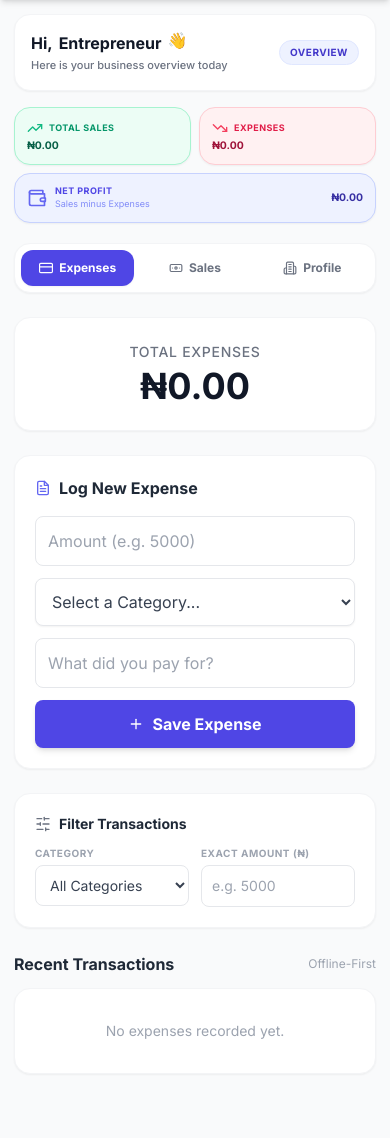
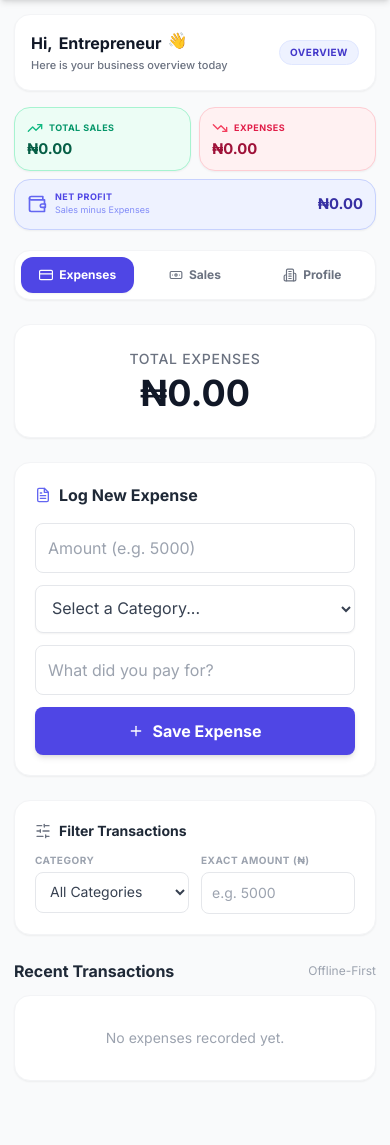
Before and after one commit to abdulsamadtaiwo648-dotcom/Python_Project, a Flask app: page /dashboard in a window 390 px wide. Shown: the part 58-1203 px from the top of the page. Before the commit the page ends 1133 px from the top, so only its background shows below. Run offline with Flask 3, Linux system fonts and the light colour scheme; the visitor is signed in with stand-in values (Sample User, id 1); data that the repository does not hold is empty; some libraries are stand-ins or nearby versions.

Commit message:
Optimize mobile responsiveness, fluid stat card box values, responsive form layout, and corporate thermal receipt generator

```diff
--- a/templates/index.html
+++ b/templates/index.html
@@ -25,17 +25,16 @@
 
         /* ── Stat Cards: fluid number sizing so figures never overflow ── */
         .stat-value {
-            font-size: clamp(0.65rem, 2.2vw, 0.9rem);
+            font-size: clamp(0.75rem, 3.8vw, 1.15rem);
             font-weight: 800;
-            line-height: 1.2;
-            word-break: break-all;
-            overflow-wrap: anywhere;
-            hyphens: auto;
+            line-height: 1.25;
+            word-break: break-word;
+            overflow-wrap: break-word;
             display: block;
             white-space: normal;
         }
         @media (min-width: 640px) {
-            .stat-value { font-size: clamp(0.8rem, 1.8vw, 1rem); }
+            .stat-value { font-size: 1.25rem; }
         }
 
         /* ── Business Card: Professional white printed-card style ─── */
@@ -527,7 +526,7 @@
                         </div>
 
                         <!-- Phone & WhatsApp -->
-                        <div class="grid grid-cols-2 gap-3">
+                        <div class="grid grid-cols-1 sm:grid-cols-2 gap-3">
                             <div>
                                 <label class="block text-xs font-bold text-gray-700 uppercase tracking-wider mb-1">Business Phone</label>
                                 <input type="tel" name="business_phone" id="profile-business-phone" placeholder="+2348012345678" value="{{ profile.business_phone if profile else '' }}"
@@ -541,7 +540,7 @@
                         </div>
 
                         <!-- Instagram & Address -->
-                        <div class="grid grid-cols-2 gap-3">
+                        <div class="grid grid-cols-1 sm:grid-cols-2 gap-3">
                             <div>
                                 <label class="block text-xs font-bold text-gray-700 uppercase tracking-wider mb-1">Instagram Handle</label>
                                 <input type="text" name="instagram_handle" id="profile-instagram-handle" placeholder="@aisha_wears" value="{{ profile.instagram_handle if profile else '' }}"
@@ -1684,7 +1683,7 @@
                     if (receiptItems.length === 0) receiptItems = [saleRecord];
 
                     // ── Data ──────────────────────────────────────────────────
-                    const companyName     = (profileRecord?.company_name  || 'SoloBiz Business').toUpperCase();
+                    const companyName     = (profileRecord?.company_name  || 'SoloBiz Vendor').toUpperCase();
                     const bizPhone        = profileRecord?.business_phone  || '';
                     const bizAddress      = profileRecord?.business_address || '';
                     const whatsappNumber  = profileRecord?.whatsapp_number || '';
@@ -1693,10 +1692,11 @@
                     const brandColorHex   = profileRecord?.brand_color || '#4F46E5';
                     const customerName    = saleRecord.customer_name || 'Valued Customer';
                     const receiptId       = saleRecord.receipt_id   || `REC-${String(saleLocalId).padStart(5,'0')}`;
-                    const dateStr         = saleRecord.date
-                        ? new Date(saleRecord.date).toLocaleDateString('en-NG', { day:'2-digit', month:'short', year:'numeric' })
-                        : new Date().toLocaleDateString('en-NG', { day:'2-digit', month:'short', year:'numeric' });
-                    const timeStr         = new Date().toLocaleTimeString('en-NG', { hour:'2-digit', minute:'2-digit' });
+
+                    const dateObj         = saleRecord.date ? new Date(saleRecord.date) : new Date();
+                    const dateStr         = dateObj.toLocaleDateString('en-NG', { day:'2-digit', month:'short', year:'numeric' });
+                    const timeStr         = dateObj.toLocaleTimeString('en-NG', { hour:'2-digit', minute:'2-digit' });
+
                     const grandTotal      = receiptItems.reduce((s,i) => s + parseFloat(i.amount||0), 0);
                     const fmt             = (n) => 'NGN ' + n.toLocaleString('en-US',{minimumFractionDigits:2,maximumFractionDigits:2});
 
@@ -1709,37 +1709,39 @@
                     const [brandR, brandG, brandB] = hexToRgb(brandColorHex);
 
                     // ── Page size: 80mm wide, height auto ─────────────────────
-                    const lineCount  = receiptItems.length;
-                    const extraHeight = storePolicy ? 12 : 0;
-                    const docHeight  = 155 + (lineCount * 7) + extraHeight;
-                    const { jsPDF }  = window.jspdf;
-                    const doc        = new jsPDF({ orientation:'portrait', unit:'mm', format:[80, docHeight] });
+                    const lineCount   = receiptItems.length;
+                    const policyLines = storePolicy ? Math.ceil(storePolicy.length / 42) : 0;
+                    const docHeight   = Math.max(160, 130 + (lineCount * 8) + (policyLines * 4.5));
+                    const { jsPDF }   = window.jspdf;
+                    const doc         = new jsPDF({ orientation:'portrait', unit:'mm', format:[80, docHeight] });
 
                     // ────────────────────────────────────────────────────────
-                    //  HEADER BLOCK
+                    // 1. HEADER BANNER (Brand Color & Dark Accent)
                     // ────────────────────────────────────────────────────────
-                    // Brand color top bar
                     doc.setFillColor(brandR, brandG, brandB);
-                    doc.roundedRect(0, 0, 80, 24, 0, 0, 'F');
-
-                    // Dark accent line under header
-                    doc.setFillColor(15, 23, 42);
-                    doc.rect(0, 24, 80, 1.5, 'F');
-
-                    // Company name
+                    doc.rect(0, 0, 80, 26, 'F');
+
+                    doc.setFillColor(15, 23, 42); // Dark slate bottom bar accent
+                    doc.rect(0, 26, 80, 2, 'F');
+
+                    // Company Name
                     doc.setTextColor(255, 255, 255);
                     doc.setFont('helvetica', 'bold');
-                    doc.setFontSize(12);
-                    doc.text(companyName, 40, 11, { align: 'center' });
-
-                    // Sub-line: OFFICIAL RECEIPT
-                    doc.setFont('helvetica', 'normal');
+                    doc.setFontSize(13);
+                    doc.text(companyName, 40, 12, { align: 'center' });
+
+                    // Official Receipt Badge
+                    doc.setFillColor(255, 255, 255);
+                    doc.roundedRect(18, 16.5, 44, 6, 1.5, 1.5, 'F');
+                    doc.setTextColor(brandR, brandG, brandB);
+                    doc.setFont('helvetica', 'bold');
                     doc.setFontSize(7.5);
-                    doc.setTextColor(255, 255, 255);
-                    doc.text('OFFICIAL RECEIPT', 40, 18, { align: 'center' });
-
-                    // ── Contact Info under header ──────────────────────────
-                    let y = 30;
+                    doc.text('OFFICIAL PAYMENT RECEIPT', 40, 20.7, { align: 'center' });
+
+                    // ────────────────────────────────────────────────────────
+                    // 2. VENDOR CONTACT INFO
+                    // ────────────────────────────────────────────────────────
+                    let y = 33;
                     doc.setFont('helvetica', 'normal');
                     doc.setFontSize(7.5);
                     doc.setTextColor(71, 85, 105);
@@ -1747,154 +1749,170 @@
                     let contactParts = [];
                     if (bizPhone) contactParts.push(`Tel: ${bizPhone}`);
                     if (whatsappNumber) contactParts.push(`WA: ${whatsappNumber}`);
-                    if (contactParts.length > 0) { doc.text(contactParts.join(' · '), 40, y, { align:'center' }); y += 4.5; }
+                    if (contactParts.length > 0) {
+                        doc.text(contactParts.join('  ·  '), 40, y, { align: 'center' });
+                        y += 4.5;
+                    }
 
                     if (instagramHandle) {
                         const handleStr = instagramHandle.startsWith('@') ? instagramHandle : '@' + instagramHandle;
-                        doc.text(`IG: ${handleStr}`, 40, y, { align:'center' }); y += 4.5;
-                    }
-                    if (bizAddress) { doc.text(bizAddress, 40, y, { align:'center' }); y += 4.5; }
-                    y += 2;
-
-                    // ── Dotted divider ────────────────────────────────────
-                    doc.setDrawColor(203, 213, 225);
-                    doc.setLineDash([1, 1.5], 0);
+                        doc.text(`Instagram: ${handleStr}`, 40, y, { align: 'center' });
+                        y += 4.5;
+                    }
+                    if (bizAddress) {
+                        doc.text(bizAddress, 40, y, { align: 'center' });
+                        y += 4.5;
+                    }
+                    y += 1;
+
+                    // Divider
+                    doc.setDrawColor(226, 232, 240);
+                    doc.setLineWidth(0.3);
                     doc.line(5, y, 75, y);
-                    doc.setLineDash([], 0);
-                    y += 6;
-
-                    // ── Receipt Meta: Receipt# / Date / Customer ──────────
-                    const metaLeft  = 6;
-                    const metaRight = 74;
-
-                    // Receipt #
+                    y += 5;
+
+                    // ────────────────────────────────────────────────────────
+                    // 3. INVOICE META & CUSTOMER DETAILS BOX
+                    // ────────────────────────────────────────────────────────
+                    doc.setFillColor(248, 250, 252);
+                    doc.roundedRect(4, y, 72, 22, 2, 2, 'F');
+                    doc.setDrawColor(226, 232, 240);
+                    doc.roundedRect(4, y, 72, 22, 2, 2, 'S');
+
+                    const metaLeft  = 7;
+                    const metaRight = 73;
+
+                    // Receipt No
                     doc.setFont('helvetica', 'bold');
-                    doc.setFontSize(8);
+                    doc.setFontSize(7.5);
                     doc.setTextColor(100, 116, 139);
-                    doc.text('Receipt No:', metaLeft, y);
+                    doc.text('Receipt No:', metaLeft, y + 5.5);
                     doc.setFont('helvetica', 'bold');
                     doc.setTextColor(15, 23, 42);
-                    doc.text(receiptId, metaRight, y, { align: 'right' });
-                    y += 5;
+                    doc.text(receiptId, metaRight, y + 5.5, { align: 'right' });
 
                     // Date & Time
                     doc.setFont('helvetica', 'bold');
                     doc.setTextColor(100, 116, 139);
-                    doc.text('Date:', metaLeft, y);
+                    doc.text('Date & Time:', metaLeft, y + 11.5);
                     doc.setFont('helvetica', 'normal');
                     doc.setTextColor(15, 23, 42);
-                    doc.text(`${dateStr}  ${timeStr}`, metaRight, y, { align: 'right' });
-                    y += 5;
-
-                    // Customer
+                    doc.text(`${dateStr}  ${timeStr}`, metaRight, y + 11.5, { align: 'right' });
+
+                    // Customer Name & Paid Badge
                     doc.setFont('helvetica', 'bold');
                     doc.setTextColor(100, 116, 139);
-                    doc.text('Bill To:', metaLeft, y);
-                    doc.setFont('helvetica', 'normal');
-                    doc.setTextColor(15, 23, 42);
-                    doc.text(customerName, metaRight, y, { align: 'right' });
-                    y += 7;
-
-                    // ── Items Table Header ─────────────────────────────────
-                    doc.setFillColor(241, 245, 249);
-                    doc.rect(4, y - 1, 72, 7, 'F');
+                    doc.text('Customer:', metaLeft, y + 17.5);
+                    doc.setFont('helvetica', 'bold');
+                    doc.setTextColor(16, 185, 129); // Green paid status
+                    doc.text(`${customerName}  [ PAID ]`, metaRight, y + 17.5, { align: 'right' });
+
+                    y += 27;
+
+                    // ────────────────────────────────────────────────────────
+                    // 4. ITEMIZED PURCHASE TABLE
+                    // ────────────────────────────────────────────────────────
+                    // Table Header
+                    doc.setFillColor(15, 23, 42);
+                    doc.rect(4, y, 72, 7, 'F');
                     doc.setFont('helvetica', 'bold');
                     doc.setFontSize(7.5);
-                    doc.setTextColor(51, 65, 85);
-                    doc.text('DESCRIPTION', metaLeft, y + 4);
-                    doc.text('AMOUNT', metaRight, y + 4, { align: 'right' });
-                    y += 9;
-
-                    // ── Item Rows ─────────────────────────────────────────
+                    doc.setTextColor(255, 255, 255);
+                    doc.text('ITEM / DESCRIPTION', metaLeft, y + 4.5);
+                    doc.text('AMOUNT (NGN)', metaRight, y + 4.5, { align: 'right' });
+                    y += 7;
+
+                    // Table Rows
                     doc.setFont('helvetica', 'normal');
                     doc.setFontSize(8);
+
                     receiptItems.forEach((item, idx) => {
-                        const rowBg = idx % 2 === 0;
-                        if (rowBg) {
+                        if (idx % 2 === 0) {
                             doc.setFillColor(248, 250, 252);
-                            doc.rect(4, y - 2, 72, 7, 'F');
+                            doc.rect(4, y, 72, 7.5, 'F');
                         }
                         doc.setTextColor(30, 41, 59);
                         const title = item.item_sold || 'Goods / Services';
-                        const amt   = fmt(parseFloat(item.amount || 0));
-                        const maxW  = 40;
-                        doc.text(doc.splitTextToSize(title, maxW)[0], metaLeft, y + 3);
+                        const amt   = parseFloat(item.amount || 0).toLocaleString('en-US', { minimumFractionDigits:2, maximumFractionDigits:2 });
+                        const splitTitle = doc.splitTextToSize(title, 38)[0];
+                        doc.text(splitTitle, metaLeft, y + 5);
                         doc.setFont('helvetica', 'bold');
-                        doc.text(amt, metaRight, y + 3, { align: 'right' });
+                        doc.text(amt, metaRight, y + 5, { align: 'right' });
                         doc.setFont('helvetica', 'normal');
-                        y += 7;
+                        y += 7.5;
                     });
-                    y += 2;
-
-                    // ── Dotted divider ─────────────────────────────────────
+
+                    // Bottom table border line
                     doc.setDrawColor(203, 213, 225);
-                    doc.setLineDash([1, 1.5], 0);
-                    doc.line(5, y, 75, y);
-                    doc.setLineDash([], 0);
-                    y += 5;
-
-                    // ── TOTAL PAID box ─────────────────────────────────────
+                    doc.line(4, y, 76, y);
+                    y += 4;
+
+                    // ────────────────────────────────────────────────────────
+                    // 5. TOTAL PAID BOX
+                    // ────────────────────────────────────────────────────────
                     doc.setFillColor(15, 23, 42);
-                    doc.roundedRect(4, y, 72, 12, 2, 2, 'F');
+                    doc.roundedRect(4, y, 72, 13, 2, 2, 'F');
+
+                    // Brand color side strip
                     doc.setFillColor(brandR, brandG, brandB);
-                    doc.roundedRect(4, y, 3, 12, 1, 1, 'F');
+                    doc.roundedRect(4, y, 3.5, 13, 1, 1, 'F');
 
                     doc.setFont('helvetica', 'bold');
                     doc.setFontSize(8.5);
+                    doc.setTextColor(226, 232, 240);
+                    doc.text('TOTAL AMOUNT PAID', 11, y + 8.5);
+                    doc.setFontSize(10.5);
                     doc.setTextColor(255, 255, 255);
-                    doc.text('TOTAL PAID', 11, y + 8);
-                    doc.setFontSize(10);
-                    doc.text(fmt(grandTotal), metaRight, y + 8, { align: 'right' });
+                    doc.text(fmt(grandTotal), metaRight, y + 8.5, { align: 'right' });
+
                     y += 18;
 
-                    // ── Store Policy Footer (if provided) ─────────────────
+                    // ────────────────────────────────────────────────────────
+                    // 6. STORE POLICY & FOOTER
+                    // ────────────────────────────────────────────────────────
                     if (storePolicy) {
+                        doc.setFillColor(241, 245, 249);
+                        doc.setDrawColor(226, 232, 240);
+
+                        const policyLinesArr = doc.splitTextToSize(`Policy: ${storePolicy}`, 68);
+                        const boxH = (policyLinesArr.length * 4) + 4;
+
+                        doc.roundedRect(4, y, 72, boxH, 1.5, 1.5, 'F');
+                        doc.roundedRect(4, y, 72, boxH, 1.5, 1.5, 'S');
+
                         doc.setFont('helvetica', 'normal');
                         doc.setFontSize(6.5);
-                        doc.setTextColor(100, 116, 139);
-                        const splitPolicy = doc.splitTextToSize(`Policy: ${storePolicy}`, 70);
-                        doc.text(splitPolicy, 40, y, { align: 'center' });
-                        y += (splitPolicy.length * 3.5) + 3;
-                    }
-
-                    // ── Payment note ──────────────────────────────────────
+                        doc.setTextColor(71, 85, 105);
+                        doc.text(policyLinesArr, 40, y + 4, { align: 'center' });
+
+                        y += boxH + 6;
+                    }
+
+                    // Thank you note
+                    doc.setFont('helvetica', 'bold');
+                    doc.setFontSize(8.5);
+                    doc.setTextColor(15, 23, 42);
+                    doc.text('Thank you for your business!', 40, y, { align: 'center' });
+                    y += 4.5;
+
                     doc.setFont('helvetica', 'italic');
                     doc.setFontSize(7);
-                    doc.setTextColor(148, 163, 184);
-                    doc.text('Payment received in full.', 40, y, { align: 'center' });
-                    y += 8;
-
-                    // ── Dotted divider ─────────────────────────────────────
-                    doc.setDrawColor(203, 213, 225);
-                    doc.setLineDash([1, 1.5], 0);
-                    doc.line(5, y, 75, y);
-                    doc.setLineDash([], 0);
-                    y += 7;
-
-                    // ── Thank you message ─────────────────────────────────
+                    doc.setTextColor(100, 116, 139);
+                    doc.text('Payment verified and received in full.', 40, y, { align: 'center' });
+                    y += 6;
+
+                    // Bottom Watermark Bar
+                    doc.setFillColor(241, 245, 249);
+                    doc.rect(0, y, 80, 10, 'F');
                     doc.setFont('helvetica', 'bold');
-                    doc.setFontSize(9);
-                    doc.setTextColor(15, 23, 42);
-                    doc.text('Thank you for your business!', 40, y, { align: 'center' });
-                    y += 5;
-                    doc.setFont('helvetica', 'italic');
-                    doc.setFontSize(7.5);
-                    doc.setTextColor(100, 116, 139);
-                    doc.text('We appreciate your continued patronage.', 40, y, { align: 'center' });
-                    y += 8;
-
-                    // ── Footer: SoloBiz watermark ─────────────────────────
-                    doc.setFillColor(248, 250, 252);
-                    doc.rect(0, y, 80, 12, 'F');
-                    doc.setFont('helvetica', 'bold');
-                    doc.setFontSize(7);
-                    doc.setTextColor(201, 168, 76);
-                    doc.text('SoloBiz', 40, y + 5, { align: 'center' });
+                    doc.setFontSize(6.5);
+                    doc.setTextColor(brandR, brandG, brandB);
+                    doc.text('SoloBiz Pocket CFO', 40, y + 4, { align: 'center' });
                     doc.setFont('helvetica', 'normal');
                     doc.setTextColor(148, 163, 184);
-                    doc.text('Powered by SoloBiz · Pocket CFO Platform', 40, y + 10, { align: 'center' });
-
-                    // ── Save ──────────────────────────────────────────────
+                    doc.text('Verified Financial Document · solobiz.onrender.com', 40, y + 7.5, { align: 'center' });
+
+                    // Save PDF
                     const safeName = customerName.replace(/[^a-zA-Z0-9]/g, '_');
                     doc.save(`Receipt_${safeName}_${receiptId}.pdf`);
 
```
